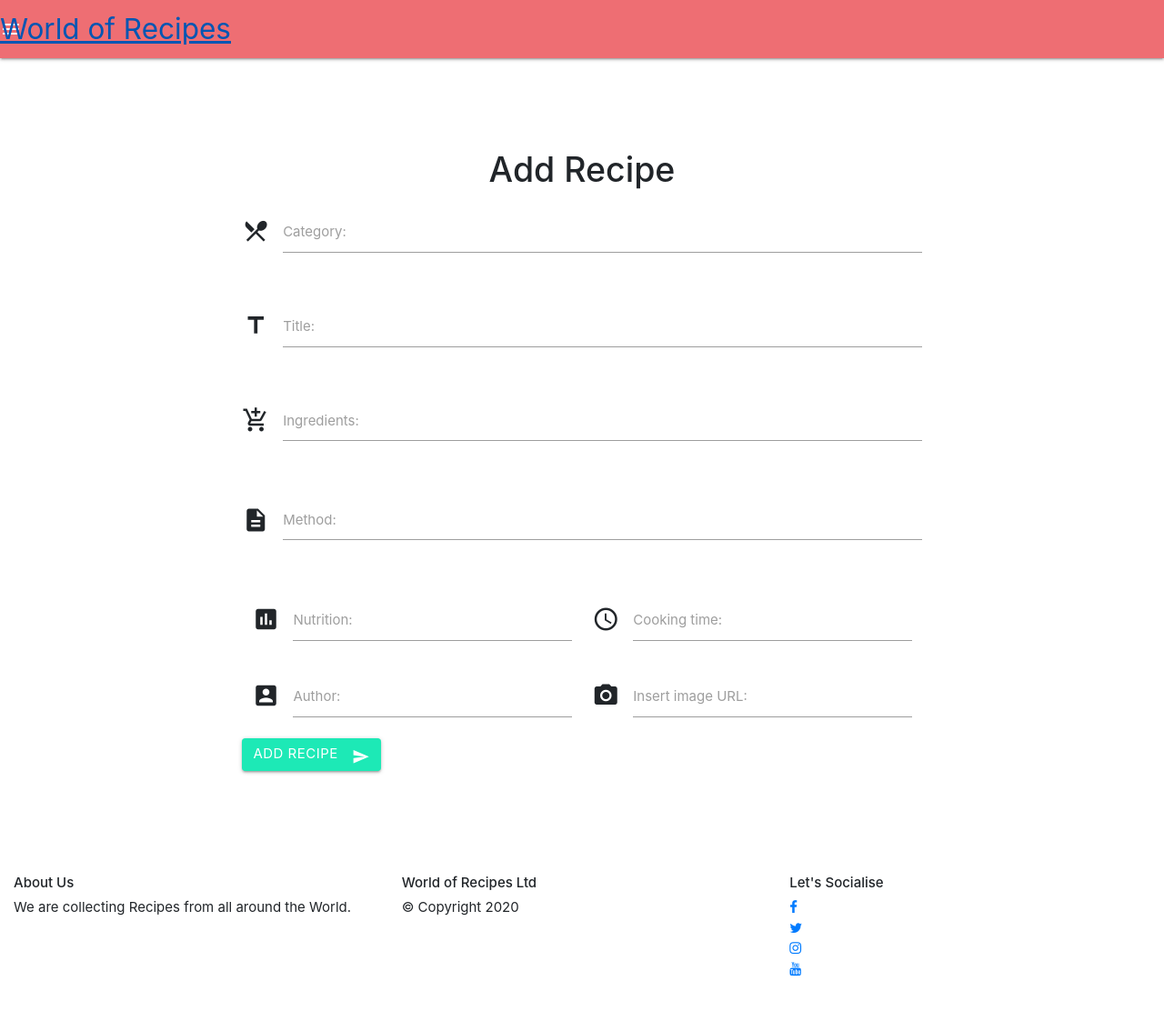
After one commit to MarzDell/worldofrecipes, a Flask app: template templates/insert.html in a window 1280 px wide. The commit adds this page. Shown: the whole page at 91% size. Run offline with Flask 2, Linux system fonts and the light colour scheme; the template is opened without the code that fills it, so the values that code supplies are empty; some libraries are stand-ins or nearby versions.

Commit message:
Added insert.html for adding new recipes

```diff
--- /dev/null
+++ b/templates/insert.html
@@ -0,0 +1,71 @@
+{% extends 'base.html' %} {% block content %}
+
+
+<div class="container">
+    <div class="row">
+        <h1 class="col s12 center-align" style="margin-top: 100px;">Add Recipe</h1><br><br><br>
+        <div class="row">
+            <form action="{{url_for('insert')}}" method="POST" class="col s12">
+                <div class="row">
+                    <div class="input-field col s12">
+                        <i class="material-icons prefix">restaurant_menu</i>
+                        <input id="category" name="category" type="text" class="validate">
+                        <label>Category:</label>
+                    </div>
+                </div>
+                <div class="row">
+                    <div class="input-field col s12">
+                        <i class="material-icons prefix">title</i>
+                        <input id="title" name="title" type="text" class="validate">
+                        <label>Title:</label>
+                    </div>
+                </div>
+                <div class="row">
+                    <div class="input-field col s12">
+                        <i class="material-icons prefix">add_shopping_cart</i>
+                        <textarea type="textarea" name="ingredients" id="ingredients" type="text"
+                            class="materialize-textarea"></textarea>
+                        <label>Ingredients:</label>
+                    </div>
+                </div>
+                <div class="row">
+                    <div class="input-field col s12">
+                        <i class="material-icons prefix">description</i>
+                        <textarea type="textarea" name="method" id="method" type="text"
+                            class="materialize-textarea"></textarea>
+                        <label>Method:</label>
+                    </div>
+                </div>
+                <div class="input-field col s6">
+                    <i class="material-icons prefix">poll</i>
+                    <input name="nutrition" id="nutrition" type="text" class="validate">
+                    <label>Nutrition:</label>
+                </div>
+                <div class="input-field col s6">
+                    <i class="material-icons prefix">access_time</i>
+                    <input name="time" id="time" type="text" class="validate">
+                    <label>Cooking time:</label>
+                </div>
+                <div class="input-field col s6">
+                    <i class="material-icons prefix">account_box</i>
+                    <input id="author" name="author" type="text" class="validate">
+                    <label>Author:</label>
+                </div>
+                <div class="input-field col s6">
+                    <i class="material-icons prefix">camera_alt</i>
+                    <input id="img" name="img" type="url" class="validate">
+                    <label>Insert image URL:</label>
+                </div>
+                <div class="input_field col s12">
+                    <div class="row"><br><br><br><br>
+                        <button class="btn waves-effect waves-light sml_button teal accent-3" type="submit">Add Recipe
+
+                            <i class="material-icons right">send</i>
+                        </button>
+                    </div>
+                </div>
+            </form>
+        </div>
+    </div>
+</div>
+{% endblock %}
```
Also changed, not shown: .c9/metadata/environment/templates/base.html (+1 -1 lines), .c9/metadata/environment/templates/insert.html (added, +1 -0 lines).
